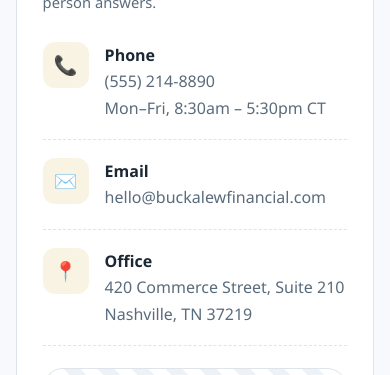
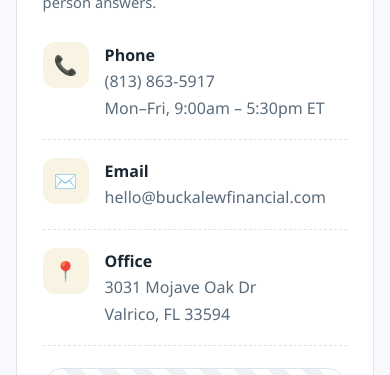
Before and after one commit to larrybuckalew/buckalew-financial, a React (Vite) app: page /contact in a window 390 px wide. Shown: the part 541-916 px from the top of the page. Built offline with nearby package versions, Linux system fonts and the light colour scheme.

Commit message:
Update contact page with real phone, address, and hours

```diff
--- a/src/pages/Contact.jsx
+++ b/src/pages/Contact.jsx
@@ -38,7 +38,7 @@ export default function Contact() {
     <>
       <SEO
         title="Contact Us | Buckalew Financial Services"
-        description="Questions about life insurance? Call (555) 214-8890 or send us a message. A real person answers — we respond within one business day."
+        description="Questions about life insurance? Call (813) 863-5917 or send us a message. A real person answers — we respond within one business day."
         path="/contact"
       />
       <section className="page-hero">
@@ -66,7 +66,7 @@ export default function Contact() {
                 <div className="contact-info-icon">📞</div>
                 <div>
                   <b>Phone</b><br />
-                  <span style={{ color: 'var(--text-muted)' }}>(555) 214-8890<br />Mon–Fri, 8:30am – 5:30pm CT</span>
+                  <span style={{ color: 'var(--text-muted)' }}>(813) 863-5917<br />Mon–Fri, 9:00am – 5:30pm ET</span>
                 </div>
               </div>
               <div className="contact-info-card">
@@ -80,7 +80,7 @@ export default function Contact() {
                 <div className="contact-info-icon">📍</div>
                 <div>
                   <b>Office</b><br />
-                  <span style={{ color: 'var(--text-muted)' }}>420 Commerce Street, Suite 210<br />Nashville, TN 37219</span>
+                  <span style={{ color: 'var(--text-muted)' }}>3031 Mojave Oak Dr<br />Valrico, FL 33594</span>
                 </div>
               </div>
 
```
